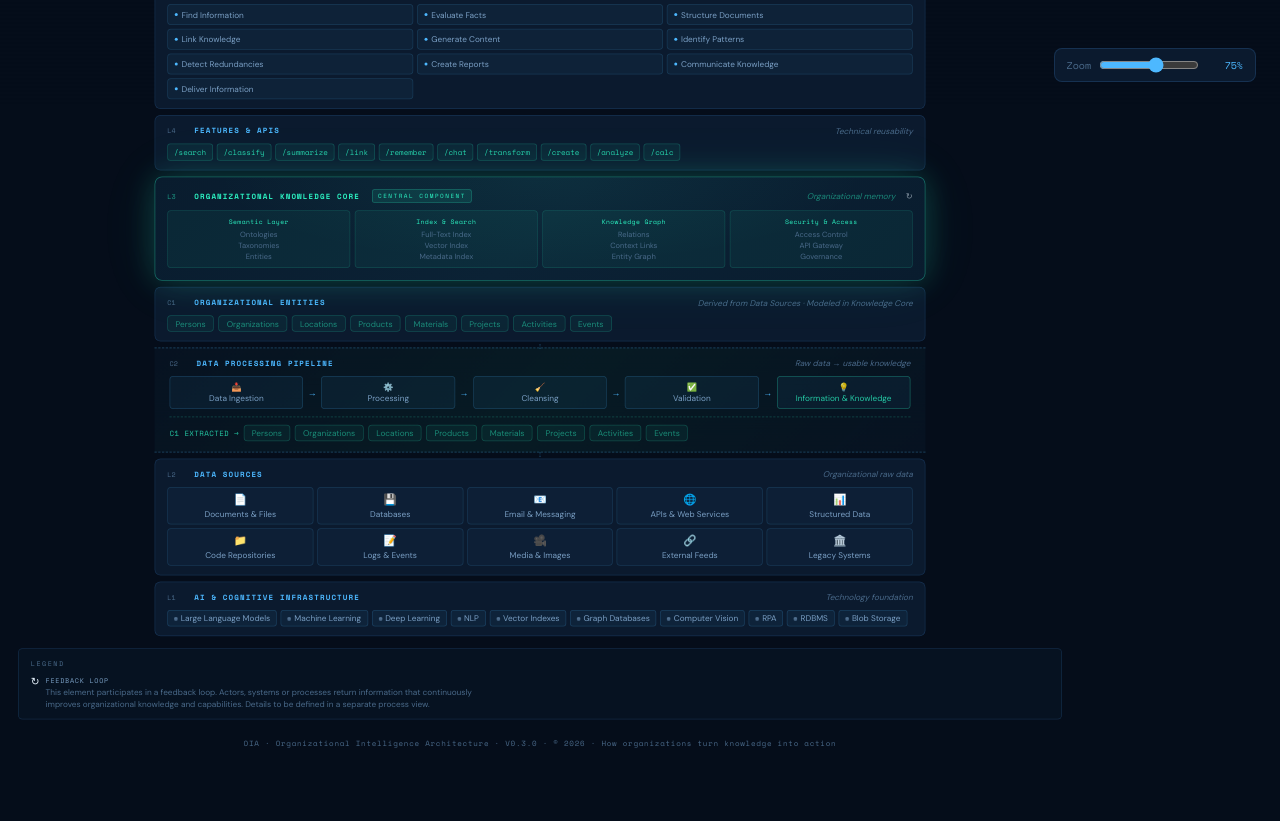
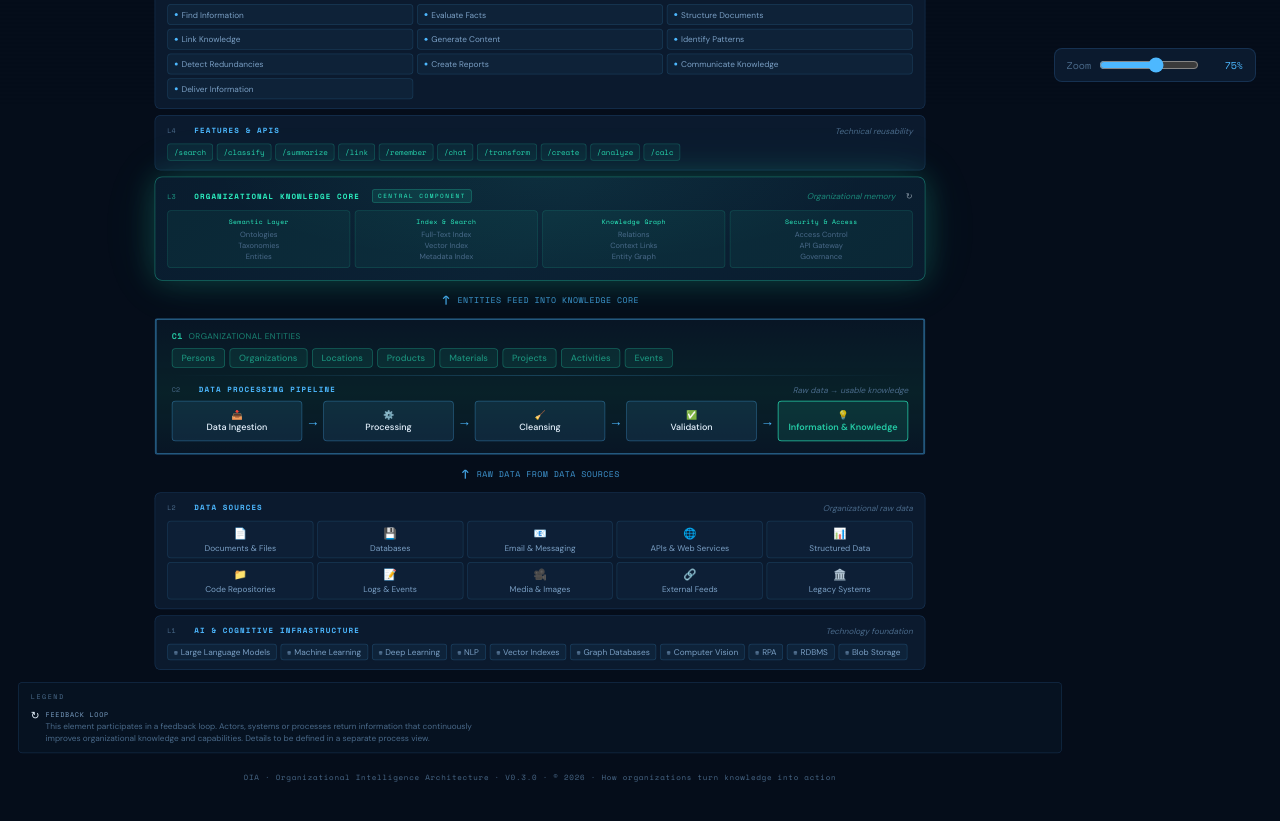
Before and after one commit to ruKurz/oi-architecture, a website built with Vite: page oia-site/index.html in a window 1280 px wide. Shown: the part 694-1515 px from the top of the page. Built offline with nearby package versions, Linux system fonts and the light colour scheme.

Commit message:
fix(ux): move flow connectors between layers, fix duplicate C1 rendering (#254)
- Pre-pass in render-diagram.ts absorbs C1 before render loop to prevent
  duplicate standalone rendering (C1 order 2.7 > C2 order 2.5)
- Flow connectors (↑ Entities feed into Knowledge Core / ↑ Raw Data from
  Data Sources) moved outside transform zone — rendered as inter-layer
  elements by render-diagram.ts, not inside the zone itself
- Entity chips now show C1 group label (concept-id + concept-name header)
  without conflating the group ID with the flow arrow text
- All flow indicators use ↑ only — supports bottom-to-top reading direction
- Replace invisible CSS pseudo-element arrows with visible .layer-flow-connector
  HTML elements (aria-hidden, 22px glyph, monospace label)

Refs #254

```diff
--- a/oia-site/src/renderer/render-diagram.ts
+++ b/oia-site/src/renderer/render-diagram.ts
@@ -59,20 +59,47 @@ export function renderOIA(model: OIAModel): HTMLElement {
     (a, b) => (b.meta?.order ?? 0) - (a.meta?.order ?? 0),
   )
 
-  // Render: pair each pipeline with its adjacent concept into one transform-zone
+  // Pre-pass: identify which concepts are absorbed by a pipeline (prevents duplicate rendering
+  // when a concept sorts before its paired pipeline in descending order)
   const absorbed = new Set<string>()
+  const pipelinePairs = new Map<string, Container>()
   for (const container of allCenter) {
-    if (absorbed.has(container.id)) continue
     if (container.containerType === 'pipeline') {
       const concept = allCenter.find(
         (c) =>
           c.containerType === 'concept' &&
-          !absorbed.has(c.id) &&
           Math.abs((c.meta?.order ?? 0) - (container.meta?.order ?? 0)) < 1,
       )
       if (concept) {
         absorbed.add(concept.id)
+        pipelinePairs.set(container.id, concept)
+      }
+    }
+  }
+
+  // Render: pair each pipeline with its absorbed concept into one transform-zone
+  for (const container of allCenter) {
+    if (absorbed.has(container.id)) continue
+    if (container.containerType === 'pipeline') {
+      const concept = pipelinePairs.get(container.id)
+      if (concept) {
+        // Upper connector: between Knowledge Core (above) and this transform zone
+        const upperConn = document.createElement('div')
+        upperConn.className = 'layer-flow-connector'
+        upperConn.setAttribute('aria-hidden', 'true')
+        upperConn.innerHTML =
+          '<span class="layer-flow-arrow">↑</span><span class="layer-flow-label">Entities feed into Knowledge Core</span>'
+        center.appendChild(upperConn)
+
         center.appendChild(renderTransformZone(model, container, concept))
+
+        // Lower connector: between this transform zone and Data Sources (below)
+        const lowerConn = document.createElement('div')
+        lowerConn.className = 'layer-flow-connector'
+        lowerConn.setAttribute('aria-hidden', 'true')
+        lowerConn.innerHTML =
+          '<span class="layer-flow-arrow">↑</span><span class="layer-flow-label">Raw Data from Data Sources</span>'
+        center.appendChild(lowerConn)
       } else {
         center.appendChild(renderLayer(model, container))
       }
--- a/oia-site/src/renderer/render-layer-blocks.ts
+++ b/oia-site/src/renderer/render-layer-blocks.ts
@@ -33,16 +33,20 @@ export function renderTransformZone(
     .join('')
 
   wrapper.innerHTML = `
+    <div class="transform-output" data-id="${concept.id}">
+      <div class="transform-output-header">
+        <span class="concept-id">${conceptNumId}</span>
+        <span class="concept-name">${concept.label}</span>
+      </div>
+      <div class="concept-chips">${chips}</div>
+    </div>
+    <div class="transform-zone-divider" role="separator"></div>
     <div class="transform-zone-header">
       <span class="layer-num">${pipelineNumId}</span>
       <span class="layer-title">${pipeline.label}</span>
       <span class="layer-desc">${pipeline.description || ''}</span>
     </div>
     <div class="pipeline-row">${steps}</div>
-    <div class="transform-output" data-id="${concept.id}">
-      <span class="transform-output-label">${conceptNumId} Extracted →</span>
-      <div class="concept-chips">${chips}</div>
-    </div>
   `
   return wrapper
 }
--- a/oia-site/src/styles/components.css
+++ b/oia-site/src/styles/components.css
@@ -241,94 +241,120 @@
 }
 .pipeline-step {
   flex: 1;
-  background: rgba(77, 184, 255, 0.06);
-  border: 1px solid rgba(77, 184, 255, 0.2);
+  background: rgba(77, 184, 255, 0.1);
+  border: 1px solid rgba(77, 184, 255, 0.35);
   border-radius: var(--radius-chip);
-  padding: 7px 8px;
+  padding: 10px 8px;
   text-align: center;
-  font-size: 11px;
-  color: var(--text-dim);
+  font-size: 12px;
+  color: var(--text-mid);
+  font-weight: 500;
 }
 .pipeline-step--output {
-  border-color: var(--accent2-dim);
+  background: rgba(44, 242, 194, 0.1);
+  border-color: var(--accent2-high);
   color: var(--accent2-high);
+  font-weight: 600;
 }
 .pipeline-arrow {
-  flex: 0 0 24px;
+  flex: 0 0 28px;
   text-align: center;
   color: var(--accent);
-  font-size: 12px;
+  font-size: 18px;
   font-weight: bold;
+  line-height: 1;
 }
 
 /* ── TRANSFORM ZONE (C2 pipeline + C1 entities combined) ── */
 .transform-zone {
   position: relative;
-  padding: 12px 20px 14px;
+  padding: 14px 20px 16px;
   background: linear-gradient(
-    135deg,
-    rgba(77, 184, 255, 0.03) 0%,
-    rgba(44, 242, 194, 0.06) 50%,
-    rgba(77, 184, 255, 0.03) 100%
+    to bottom,
+    rgba(77, 184, 255, 0.05) 0%,
+    rgba(44, 242, 194, 0.09) 55%,
+    rgba(77, 184, 255, 0.05) 100%
   );
-  border-top: 1px dashed rgba(77, 184, 255, 0.35);
-  border-bottom: 1px dashed rgba(77, 184, 255, 0.35);
-  border-left: none;
-  border-right: none;
-  border-radius: 0;
+  border-top: 2px solid rgba(77, 184, 255, 0.55);
+  border-bottom: 2px solid rgba(77, 184, 255, 0.55);
+  border-left: 3px solid rgba(77, 184, 255, 0.4);
+  border-right: 3px solid rgba(77, 184, 255, 0.4);
+  border-radius: 4px;
   cursor: pointer;
-}
-.transform-zone::before,
-.transform-zone::after {
-  content: '↕';
-  position: absolute;
-  left: 50%;
-  transform: translateX(-50%);
-  color: rgba(77, 184, 255, 0.3);
-  font-size: 12px;
-  line-height: 1;
-}
-.transform-zone::before {
-  top: -9px;
-}
-.transform-zone::after {
-  bottom: -9px;
 }
 .transform-zone-header {
   display: flex;
   align-items: center;
   gap: 8px;
-  margin-bottom: 10px;
+  margin-bottom: 8px;
 }
-.transform-output {
+
+/* ── INTER-LAYER FLOW CONNECTORS (between layer blocks) ── */
+.layer-flow-connector {
   display: flex;
   align-items: center;
-  flex-wrap: wrap;
-  gap: 6px;
-  margin-top: 10px;
-  padding-top: 10px;
-  border-top: 1px dashed rgba(44, 242, 194, 0.25);
+  justify-content: center;
+  gap: 8px;
+  padding: 6px 0;
+  font-size: 11px;
+  font-family: 'Space Mono', monospace;
+  letter-spacing: 0.6px;
+  text-transform: uppercase;
+  color: rgba(77, 184, 255, 0.8);
 }
-.transform-output-label {
-  font-size: 10px;
+.layer-flow-arrow {
+  font-size: 22px;
+  line-height: 1;
+  color: rgba(77, 184, 255, 0.9);
+}
+.layer-flow-label {
+  font-size: 11px;
+}
+
+/* Zone divider between entity output and pipeline processing */
+.transform-zone-divider {
+  height: 1px;
+  background: linear-gradient(to right, transparent, rgba(77, 184, 255, 0.3), transparent);
+  margin: 10px 0;
+}
+
+/* Entity output block (top of zone, closest to Knowledge Core) */
+.transform-output {
+  margin-bottom: 0;
+}
+.transform-output-header {
+  display: flex;
+  align-items: center;
+  gap: 8px;
+  margin-bottom: 8px;
+}
+.concept-id {
+  font-size: 11px;
+  font-family: 'Space Mono', monospace;
   color: var(--accent2-high);
-  font-family: 'Space Mono', monospace;
-  white-space: nowrap;
+  font-weight: 600;
   letter-spacing: 0.5px;
+}
+.concept-name {
+  font-size: 11px;
+  color: var(--accent2-mid);
   text-transform: uppercase;
+  letter-spacing: 0.5px;
 }
 .concept-chips {
   display: flex;
   flex-wrap: wrap;
   gap: 6px;
+  margin-bottom: 8px;
 }
 .concept-chip {
-  background: rgba(44, 242, 194, 0.05);
-  border: 1px solid rgba(44, 242, 194, 0.2);
+  background: rgba(44, 242, 194, 0.08);
+  border: 1px solid rgba(44, 242, 194, 0.3);
   border-radius: var(--radius-chip);
-  padding: 3px 10px;
-  font-size: 11px;
+  padding: 4px 12px;
+  font-size: 12px;
   color: var(--accent2-mid);
+  font-weight: 500;
 }
 
 /* ── ACTORS ── */
@@ -595,6 +621,7 @@
 .diagram-wrapper.zoom-far .sol-grid,
 .diagram-wrapper.zoom-far .data-grid,
 .diagram-wrapper.zoom-far .pipeline-row,
+.diagram-wrapper.zoom-far .layer-flow-connector,
 .diagram-wrapper.zoom-far .core-inner,
 .diagram-wrapper.zoom-far .actors-grid,
 .diagram-wrapper.zoom-far .side-item,
```
